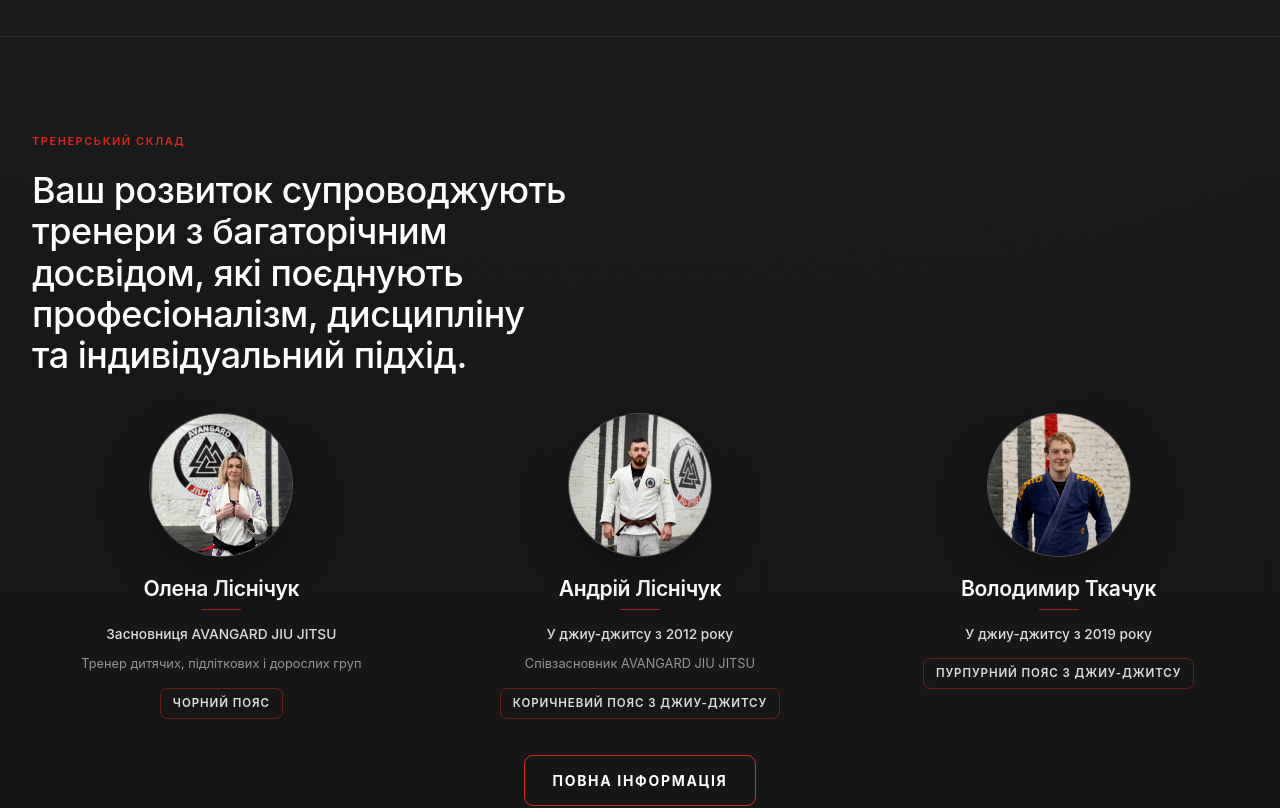
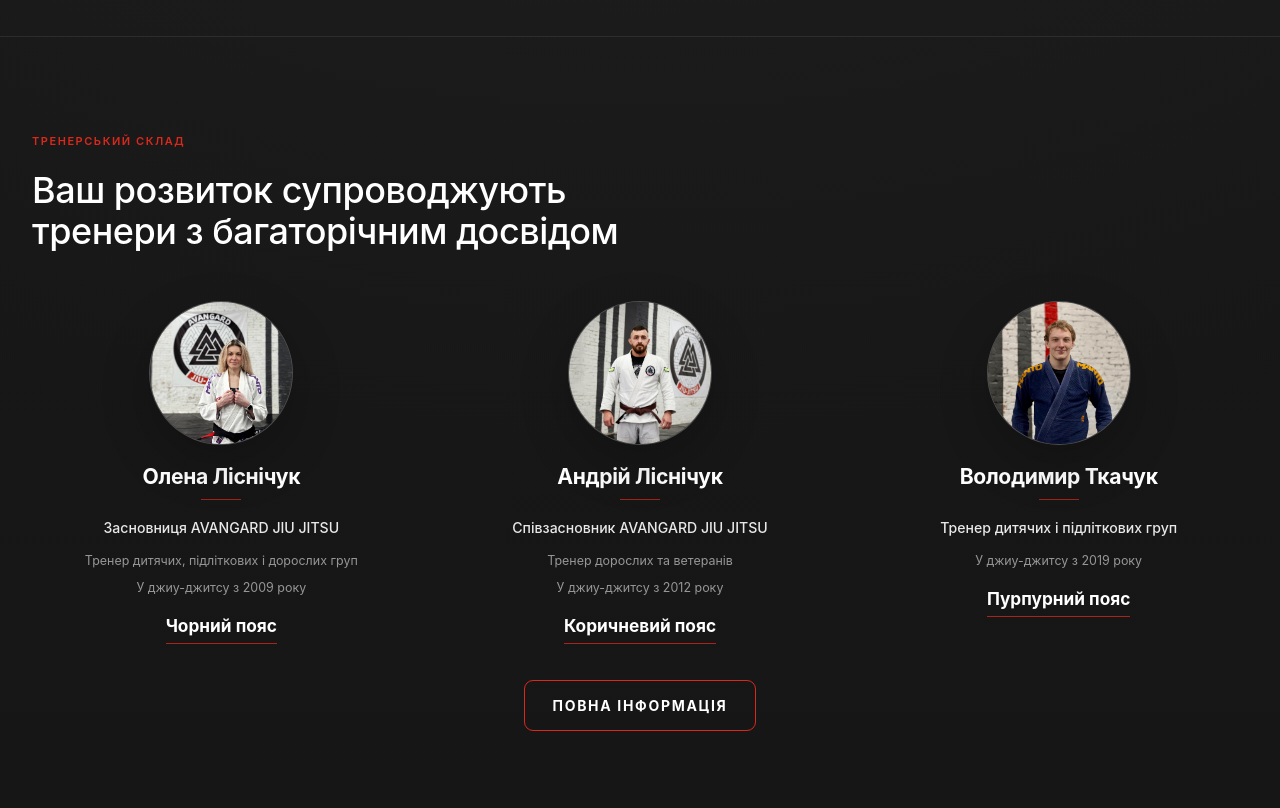
Before and after one commit to dobrodiynazar-dotcom/Avg-, a Next.js app: page / in a window 1280 px wide. Shown: the part 1240-2048 px from the top of the page. Built offline with nearby package versions, Linux system fonts and the light colour scheme.

Commit message:
Refine homepage coach typography

```diff
--- a/src/components/domain/CoachCard.tsx
+++ b/src/components/domain/CoachCard.tsx
@@ -7,7 +7,7 @@ type CoachCardProps = {
 };
 
 export function CoachCard({ coach }: CoachCardProps) {
-  const details = [coach.role, coach.summary].filter(Boolean);
+  const supportingInfo = coach.supportingInfo ?? [coach.summary].filter(Boolean);
 
   return (
     <article className="group mx-auto flex w-full max-w-[21rem] flex-col items-center text-center">
@@ -24,32 +24,33 @@ export function CoachCard({ coach }: CoachCardProps) {
         ) : null}
       </div>
 
-      <div className="mt-5 space-y-3">
-        <div className="space-y-2">
-          <h3 className="text-[1.2rem] font-semibold leading-[1.15] tracking-[-0.02rem] text-[var(--color-ink)] sm:text-[1.32rem]">
+      <div className="mt-5 space-y-4">
+        <div className="space-y-2.5">
+          <h3 className="text-[1.2rem] font-bold leading-[1.15] tracking-[-0.02rem] text-[var(--color-ink)] sm:text-[1.32rem]">
             {coach.name}
           </h3>
           <div className="mx-auto h-px w-10 bg-[var(--color-primary)] opacity-70" />
         </div>
 
+        <div className="space-y-2.5">
+          <p className="text-[0.88rem] font-medium leading-6 text-[rgb(255_255_255_/_0.9)]">
+            {coach.role}
+          </p>
           <div className="space-y-1.5">
-          {details.map((detail, index) => (
-            <p
-              key={detail}
-              className={
-                index === 0
-                  ? "text-[0.86rem] font-medium leading-6 text-[rgb(255_255_255_/_0.86)]"
-                  : "text-[0.8rem] leading-6 text-[var(--color-ink-muted)]"
-              }
-            >
+            {supportingInfo.map((detail) => (
+              <p key={detail} className="text-[0.78rem] leading-[1.7] text-[var(--color-ink-muted)]">
                 {detail}
               </p>
             ))}
           </div>
+        </div>
 
-        <p className="mx-auto inline-flex rounded-[var(--radius-badge)] border border-[rgb(218_41_28_/_0.42)] px-3 py-1.5 text-[0.72rem] font-semibold uppercase tracking-[0.08em] text-[rgb(255_255_255_/_0.86)]">
+        <div className="inline-flex flex-col items-center gap-1.5">
+          <p className="text-[1rem] font-bold leading-tight text-[var(--color-ink)] sm:text-[1.08rem]">
             {coach.rank}
           </p>
+          <div className="h-px w-full bg-[var(--color-primary)] opacity-75" />
+        </div>
       </div>
     </article>
   );
--- a/src/components/sections/CoachesSection.tsx
+++ b/src/components/sections/CoachesSection.tsx
@@ -11,14 +11,14 @@ type CoachesSectionProps = {
 export function CoachesSection({ intro, coaches }: CoachesSectionProps) {
   return (
     <section className="section-frame border-b border-[rgb(255_255_255_/_0.08)]">
-      <Container className="space-y-9" size="wide">
+      <Container size="wide">
         <SectionHeader
           eyebrow={intro.eyebrow}
           className="max-w-[48rem]"
           size="supporting"
           title={intro.title}
         />
-        <div className="grid gap-8 md:grid-cols-2 xl:grid-cols-3 xl:gap-10">
+        <div className="mt-12 grid gap-8 md:grid-cols-2 xl:grid-cols-3 xl:gap-10">
           {coaches.map((coach) => (
             <div
               key={coach.id}
@@ -28,7 +28,7 @@ export function CoachesSection({ intro, coaches }: CoachesSectionProps) {
             </div>
           ))}
         </div>
-        <div className="flex justify-center">
+        <div className="mt-9 flex justify-center">
           <Button
             aria-label="Перейти до повної інформації про тренерів"
             href="/coaches"
--- a/src/content/coaches.ts
+++ b/src/content/coaches.ts
@@ -2,8 +2,7 @@ import type { CoachProfile, SectionIntro } from "@/types/content";
 
 export const coachesIntro: SectionIntro = {
   eyebrow: "Тренерський склад",
-  title:
-    "Ваш розвиток супроводжують тренери з багаторічним досвідом, які поєднують професіоналізм, дисципліну та індивідуальний підхід.",
+  title: "Ваш розвиток супроводжують тренери з багаторічним досвідом",
   description: "",
 };
 
@@ -14,6 +13,7 @@ export const coaches: CoachProfile[] = [
     role: "Засновниця AVANGARD JIU JITSU",
     rank: "Чорний пояс",
     summary: "Тренер дитячих, підліткових і дорослих груп",
+    supportingInfo: ["Тренер дитячих, підліткових і дорослих груп", "У джиу-джитсу з 2009 року"],
     achievements: [],
     focusAreas: [],
     imageLabel: "",
@@ -24,9 +24,10 @@ export const coaches: CoachProfile[] = [
   {
     id: "andrii-lisnichuk",
     name: "Андрій Ліснічук",
-    role: "У джиу-джитсу з 2012 року",
-    rank: "Коричневий пояс з джиу-джитсу",
-    summary: "Співзасновник AVANGARD JIU JITSU",
+    role: "Співзасновник AVANGARD JIU JITSU",
+    rank: "Коричневий пояс",
+    summary: "Тренер дорослих та ветеранів",
+    supportingInfo: ["Тренер дорослих та ветеранів", "У джиу-джитсу з 2012 року"],
     achievements: [],
     focusAreas: [],
     imageLabel: "",
@@ -37,9 +38,10 @@ export const coaches: CoachProfile[] = [
   {
     id: "volodymyr-tkachuk",
     name: "Володимир Ткачук",
-    role: "У джиу-джитсу з 2019 року",
-    rank: "Пурпурний пояс з джиу-джитсу",
-    summary: "",
+    role: "Тренер дитячих і підліткових груп",
+    rank: "Пурпурний пояс",
+    summary: "У джиу-джитсу з 2019 року",
+    supportingInfo: ["У джиу-джитсу з 2019 року"],
     achievements: [],
     focusAreas: [],
     imageLabel: "",
--- a/src/types/content.ts
+++ b/src/types/content.ts
@@ -57,6 +57,7 @@ export type CoachProfile = {
   role: string;
   rank: string;
   summary: string;
+  supportingInfo?: string[];
   achievements: string[];
   focusAreas: string[];
   imageLabel: string;
```
Lines whose indentation alone changed are shown as unchanged.
